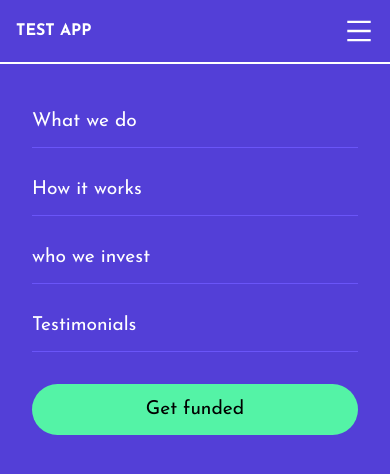
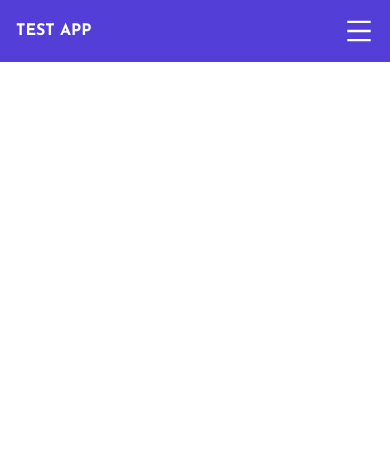
Before and after one commit to dilan-sachintha97/Responsive-web-NextJS, a Next.js app: page / in a window 390 px wide. Shown: the top 474 px of the page. Built offline with nearby package versions, Linux system fonts and the light colour scheme.

Commit message:
done nav bar

```diff
--- a/src/components/NavBar/NavBar.css
+++ b/src/components/NavBar/NavBar.css
@@ -81,9 +81,13 @@
         cursor: pointer;
     }
 
+    .nm-container >:nth-child(2){
+        cursor: pointer;
+    }
+
     .nm-menu{
         position: fixed;
-        top: 4rem;
+        top: 3.9rem;
         left: 0;
         padding: 3rem 2rem;
         background-color: var(--primary-color);
@@ -95,6 +99,7 @@
         z-index: 99;
         height: calc(100vh - 4rem);
         box-sizing: border-box;
+        transition: all 300ms ease-in-out;
     }
 
     .nm-menu span{
--- a/src/components/NavBar/NavBar.js
+++ b/src/components/NavBar/NavBar.js
@@ -1,7 +1,14 @@
-import './NavBar.css'
-import{AiOutlineMenu} from 'react-icons/ai'
+'use client'
+
+import { useState } from 'react';
+import './NavBar.css';
+import { AiOutlineMenu } from 'react-icons/ai';
+import { AiOutlineClose } from 'react-icons/ai';
 
 const NavBar = () => {
+
+  const [openMobileMenu, setOpenMobileMenu] = useState(false);
+
   return (
     <div className="n-wrapper">
       {/* desktop version */}
@@ -30,10 +37,11 @@ const NavBar = () => {
       {/* mobile/ tab version */}
       <div className="nm-container">
         <span>TEST APP</span>
-          <AiOutlineMenu  size={30}/>
+        {openMobileMenu ? (<AiOutlineClose onClick={(e) => { setOpenMobileMenu((prev) => !prev);}}  size={30}/>):( <AiOutlineMenu onClick={(e) => { setOpenMobileMenu((prev) => !prev);}}  size={30}/>)}
+
 
         {/* mobile menu */}
-          <div className="nm-menu">
+        <div className="nm-menu" style={{ left: openMobileMenu ? "0px" : "-2000px" }}>
           <span>What we do</span>
           <span>How it works</span>
           <span>who we invest</span>
@@ -45,4 +53,4 @@ const NavBar = () => {
   )
 }
 
-export default NavBar
+export default NavBar;
```
Lines whose indentation alone changed are shown as unchanged.
